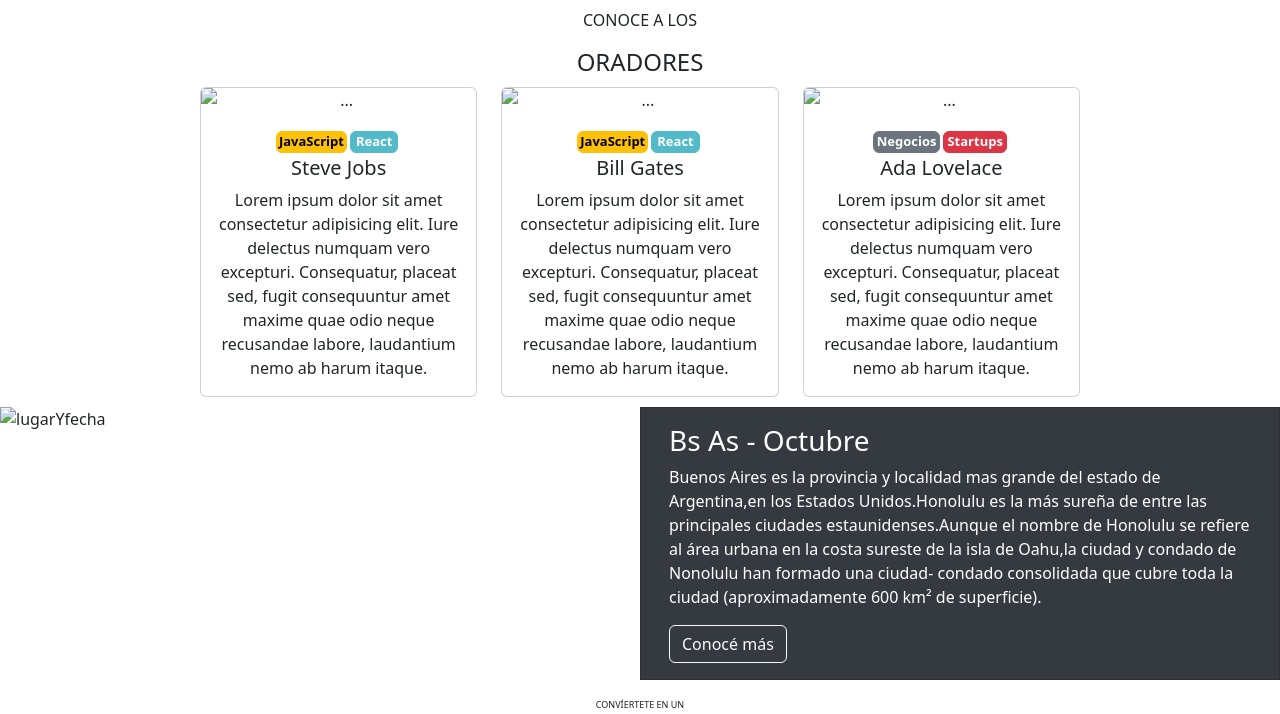
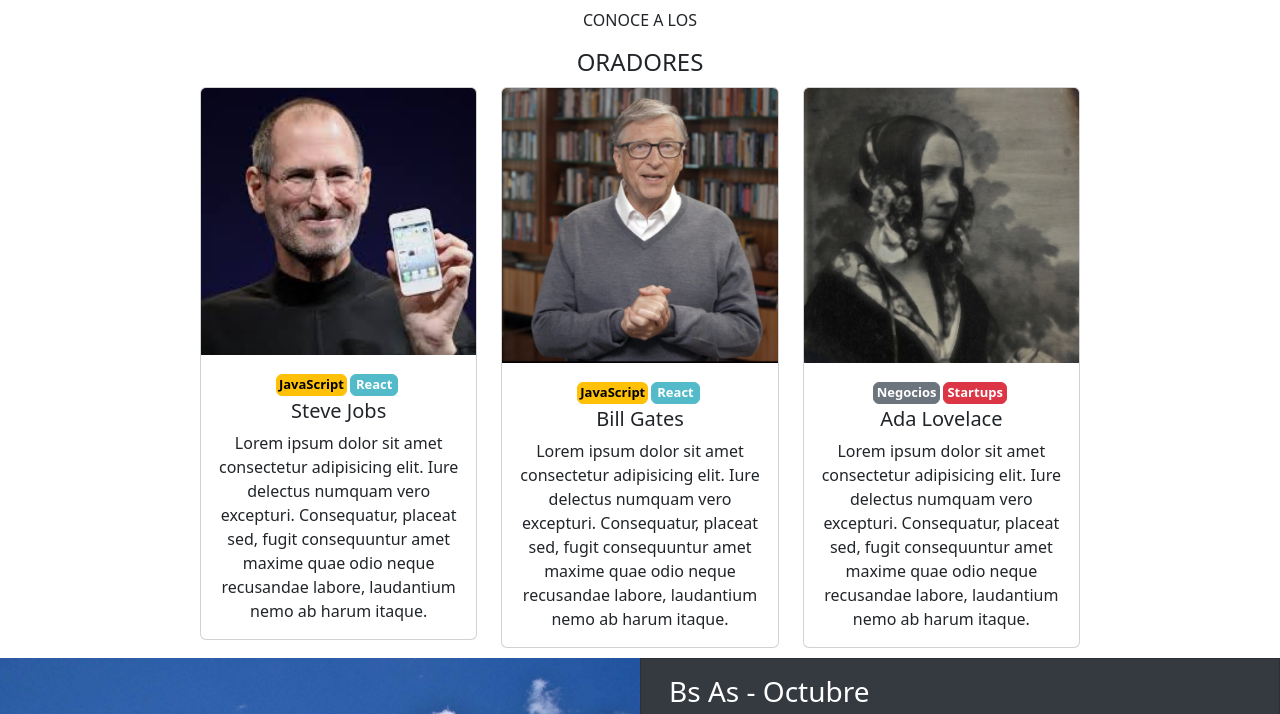
Before and after one commit to nati-nievas/proyecto_codoAcodo, a plain HTML site: page index.html in a window 1280 px wide. Shown: the part 658-1372 px from the top of the page. Drawn offline with Linux system fonts and the light colour scheme.

Commit message:
modifique img index

```diff
--- a/index.html
+++ b/index.html
@@ -67,7 +67,7 @@
       <div class="row row-cols-1 row-cols-md-3 g-4">
         <div class="col">
           <div class="card">
-            <img src="../assets/img/steve.jpg" class="card-img-top" alt="..." loading="lazy">
+            <img src="./bootstrap-5.3.0-alpha3-dist/assets/img/steve.jpg" class="card-img-top" alt="..." loading="lazy">
             <div class="card-body">
               <button type="button" class="btn btn-warning java-1">JavaScript</button><button type="button"
                 class="btn btn-info react-1">React</button>
@@ -80,7 +80,7 @@
         </div>
         <div class="col">
           <div class="card">
-            <img src="../assets/img/bill.jpg" class="card-img-top" alt="..." loading="lazy">
+            <img src="./bootstrap-5.3.0-alpha3-dist/assets/img/bill.jpg" class="card-img-top" alt="..." loading="lazy">
             <div class="card-body">
               <button type="button" class="btn btn-warning java-1">JavaScript</button><button type="button"
                 class="btn btn-info react-1">React</button>
@@ -94,7 +94,7 @@
 
         <div class="col">
           <div class="card">
-            <img src="../assets/img/ada.jpeg " class="card-img-top" alt="..." loading="lazy">
+            <img src="./bootstrap-5.3.0-alpha3-dist/assets/img/ada.jpeg" class="card-img-top" alt="..." loading="lazy">
             <div class="card-body">
               <button type="button" class="btn btn-secondary abaButton-1">Negocios</button><button type="button"
                 class="btn btn-danger abaButton-2">Startups</button>
@@ -113,7 +113,7 @@
   <a name="lugar"></a>
   <div class="container-fluid">
     <div class="row">
-      <img class="col-12 col-md-6 img-playa" style="padding: 0;" src="../assets/img/honolulu.jpg" alt="lugarYfecha">
+      <img class="col-12 col-md-6 img-playa" style="padding: 0;" src="./bootstrap-5.3.0-alpha3-dist/assets/img/honolulu.jpg" alt="lugarYfecha">
       <div class="card col-12 col-md-6 color-car-lugYfecha text-white">
         <div class="card-body">
           <h3 class="card-title">Bs As - Octubre</h3>
```
